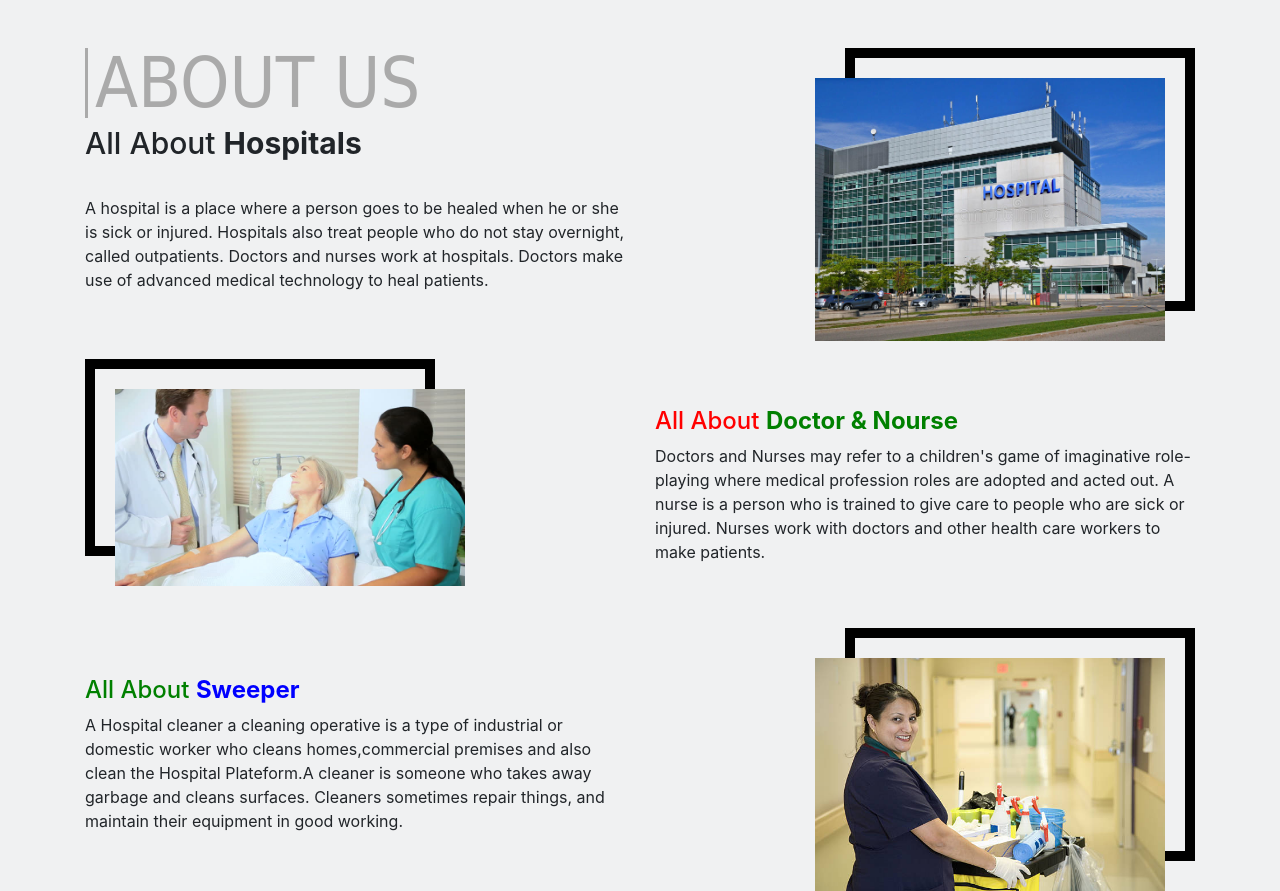
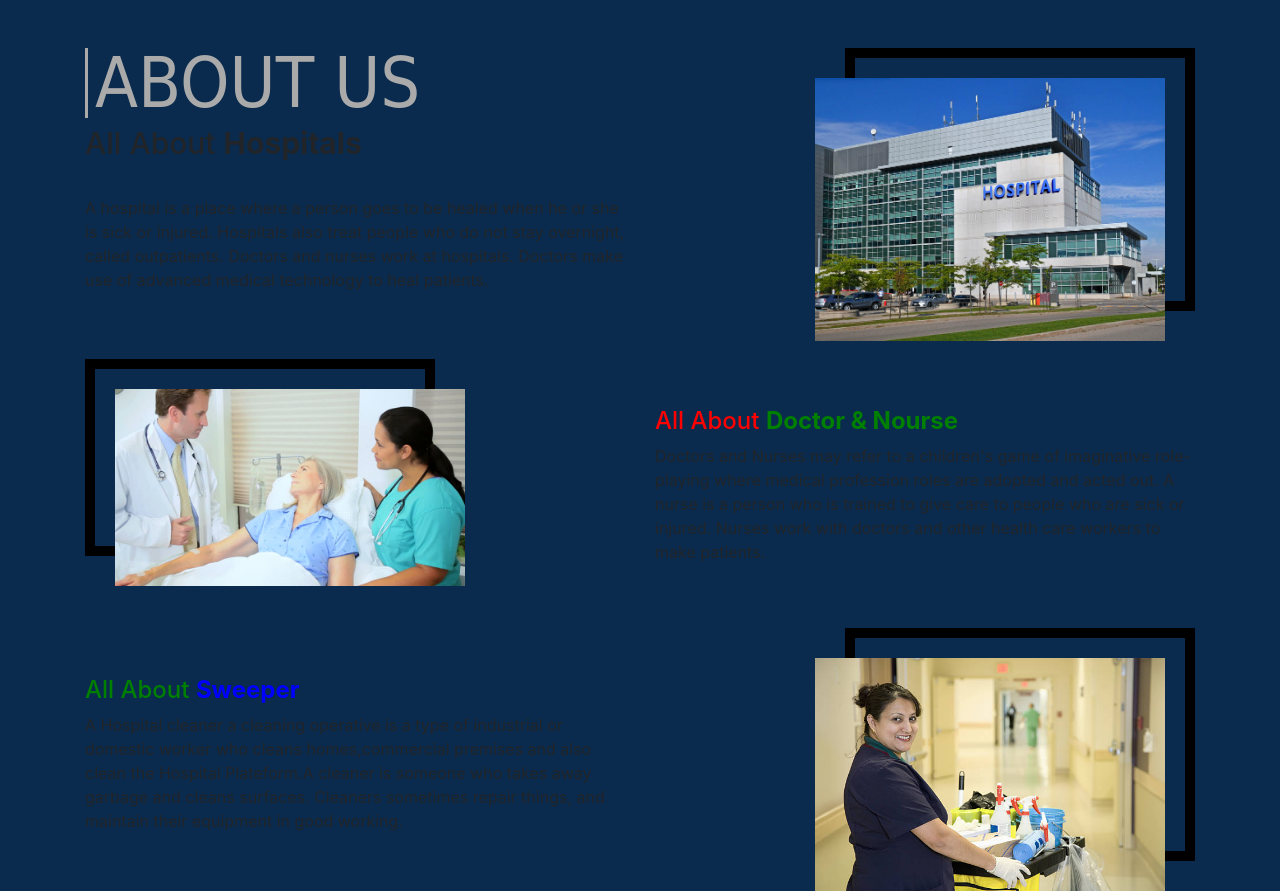
Before and after one commit to Lincoln-Madaraka/Health_Information_Syst, a Django app: page /about/ in a window 1280 px wide. Shown: the part 57-948 px from the top of the page. Run offline with Django 4.2, Linux system fonts and the light colour scheme; some libraries are stand-ins or nearby versions.

Commit message:
css and html

```diff
--- a/health/templates/navigation.html
+++ b/health/templates/navigation.html
@@ -132,7 +132,7 @@
 
 <link rel="stylesheet" href="https://pro.fontawesome.com/releases/v5.10.0/css/all.css" integrity="sha384-AYmEC3Yw5cVb3ZcuHtOA93w35dYTsvhLPVnYs9eStHfGJvOvKxVfELGroGkvsg+p" crossorigin="anonymous"/>
 </head>
-<body style="background-color: #f0f1f2;">
+<body style="background-color: hsl(210, 77%, 17%);">
 <nav class="navbar navbar-expand-sm" style = "background-image : url({% static 'images/banner.svg' %}) ; border-bottom:1px solid red">
   <!-- Brand -->
   <a class="navbar-brand pl-5" href="#" style="color:white ; font-weight : bold">Health Information System</a>
```
